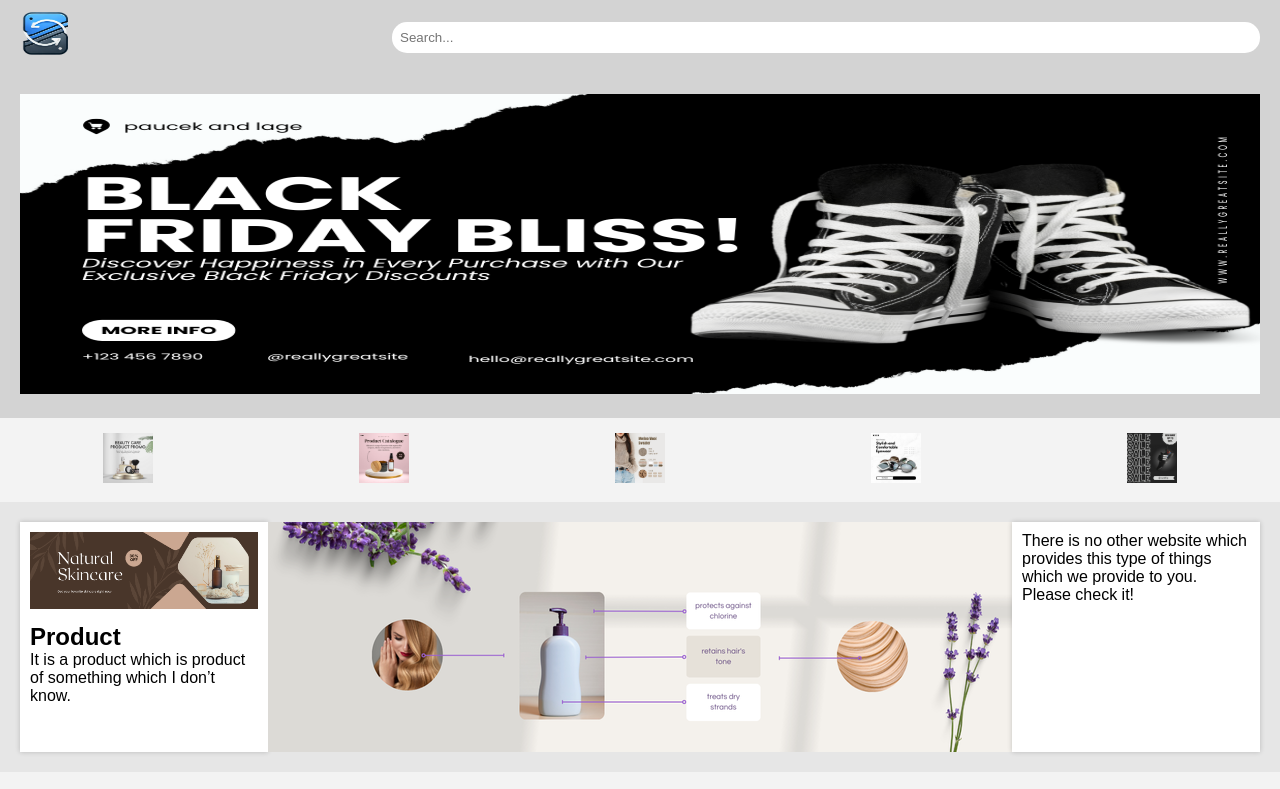
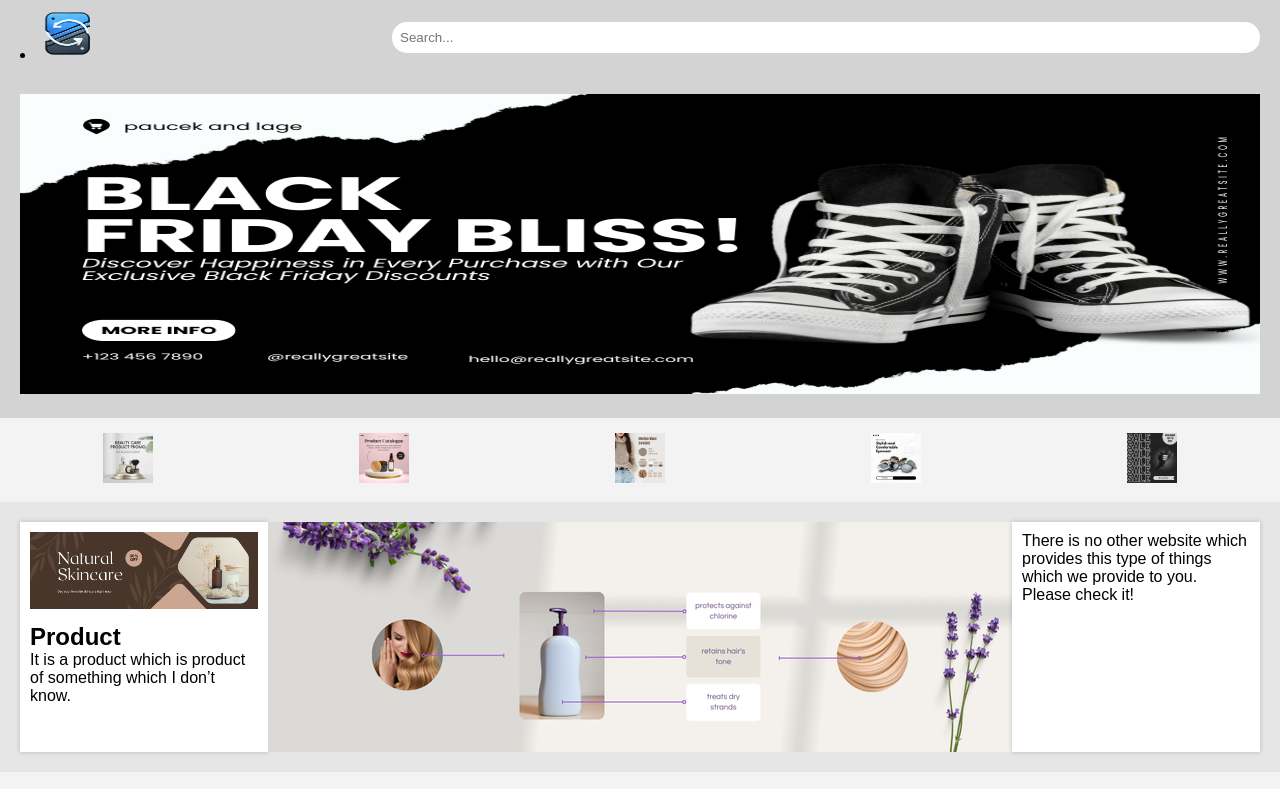
Before and after one commit to Daljitsingh05/SINGH_DALJIT_1052_MIDTERM, a plain HTML site: page index.html in a window 1280 px wide. Shown: the top 789 px of the page. Drawn offline with Linux system fonts and the light colour scheme.

Commit message:
Update index.html

```diff
--- a/index.html
+++ b/index.html
@@ -11,7 +11,7 @@
     <!-- Header Section with Search Bar -->
     <header class="header">
         <div class="logo">
-            <img src="images/Image_for_Health_Website_-_Google_Chrome_25-10-2024_19_54_38-removebg-preview.png" width="124" height="130" alt="main image">
+            <li><img src="images/Image_for_Health_Website_-_Google_Chrome_25-10-2024_19_54_38-removebg-preview.png" width="124" height="130" alt="main image"></li>
         </div>
         <input type="text" placeholder="Search..." class="search-bar">
     </header>
```
